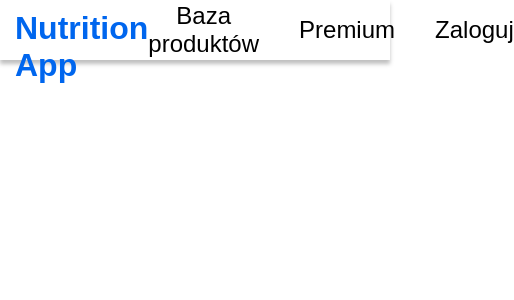
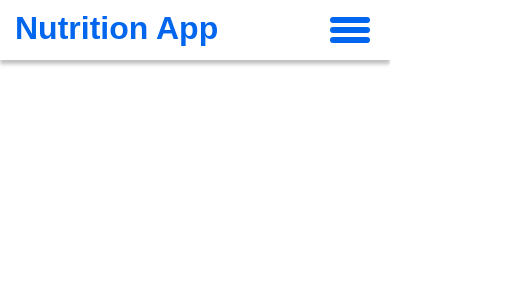
Before and after one commit to PiotrO9/Nutrition-App, a Nuxt app: page / in a window 390 px wide. Shown: the top 300 px of the page, 514 px wide, since content can reach past the window. Built offline with nearby package versions, Linux system fonts and the light colour scheme.

Commit message:
Add protothype styles for burger menu

```diff
--- a/assets/global.scss
+++ b/assets/global.scss
@@ -9,6 +9,7 @@
     padding: 0;
     box-sizing: border-box;
     font-family: $Inter;
+    overflow: hidden;
 }
 
 html, body, #__nuxt {
--- a/assets/styles/_mixins.scss
+++ b/assets/styles/_mixins.scss
@@ -57,6 +57,13 @@
   padding: 0;
 }
 
+@mixin unselectable {
+  user-select: none;
+  -moz-user-select: none;
+  -webkit-user-select: none;
+  -ms-user-select: none;
+}
+
 @mixin breakpoint-up($breakpoint) {
     @if map-has-key($breakpoints-up, $breakpoint) {
       @media (min-width: map-get($breakpoints-up, $breakpoint)) {
--- a/components/AppNavbar.vue
+++ b/components/AppNavbar.vue
@@ -14,8 +14,30 @@
                 <a href="#">Zaloguj</a>
             </li>
         </ul>
+        <div class="navbar__burger" :class="{ active: isMobileMenuOpen }" @click="toggleMobileMenuState">
+            <div class="bar"></div>
+            <div class="bar"></div>
+            <div class="bar"></div>
+        </div>
+
     </nav>
+    <div v-if="isMobileMenuOpen" class="overlay">
+        <aside class="mobile-menu">
+            <span>.</span>
+        </aside>
+    </div>
 </template>
+
+<script setup lang="ts">
+import { ref } from 'vue';
+
+const isMobileMenuOpen = ref<boolean>(false)
+
+const toggleMobileMenuState = (): void => {
+    isMobileMenuOpen.value = !isMobileMenuOpen.value
+}
+
+</script>
 
 <style lang="scss" scoped>
 .navbar {
@@ -27,9 +49,11 @@
     padding: 10px 15px;
     background-color: $pure-white;
     box-shadow: 0px 4px 4px 0px rgba(0, 0, 0, 0.25);
+    position: relative;
 
     &__app-title {
         @include font-style(32px, 700);
+        @include unselectable;
         color: $deepSkyBlue;
     }
 
@@ -37,6 +61,10 @@
         display: flex;
         flex-direction: row;
         gap: 40px;
+
+        @include breakpoint-down(md) {
+            display: none;
+        }
 
         &--item {
             @include flex-center;
@@ -68,5 +96,72 @@
             }
         }
     }
+
+    &__burger {
+        @include flex-center;
+        @include square-size(50px);
+        flex-direction: column;
+        gap: 4px;
+        display: none;
+        align-self: center;
+        z-index: 2;
+
+        @include breakpoint-down(md) {
+            display: flex;
+        }
+
+        &.active {
+            .bar {
+                transition: transform 0.5s, opacity 0.5s;
+
+                &:nth-child(1) {
+                    @include breakpoint-down(md) {
+                        transform: rotate(-45deg) translateX(-4px) translateY(10px);
+                    }
+                }
+
+                &:nth-child(2) {
+                    @include breakpoint-down(md) {
+                        opacity: 0;
+                    }
+                }
+
+                &:nth-child(3) {
+                    @include breakpoint-down(md) {
+                        transform: rotate(45deg) translateX(-4px) translateY(-10px);
+                    }
+                }
+            }
+        }
+
+        .bar {
+            height: 6px;
+            width: 40px;
+            background-color: $deepSkyBlue;
+            border-radius: 12px;
+            transition: transform 0.5s;
+        }
+    }
+}
+
+.overlay {
+    height: fit-content;
+    width: 100vw;
+    position: relative;
+    display: flex;
+    justify-content: flex-end;
+    position: absolute;
+    left: 0;
+    right: 0;
+    top: 0;
+    bottom: 0;
+    background-color: rgba(0, 0, 0, 0.7);
+    z-index: 1;
+
+    .mobile-menu {
+        height: 100vh;
+        width: 200px;
+        background-color: $pure-white;
+    }
 }
 </style>
```
